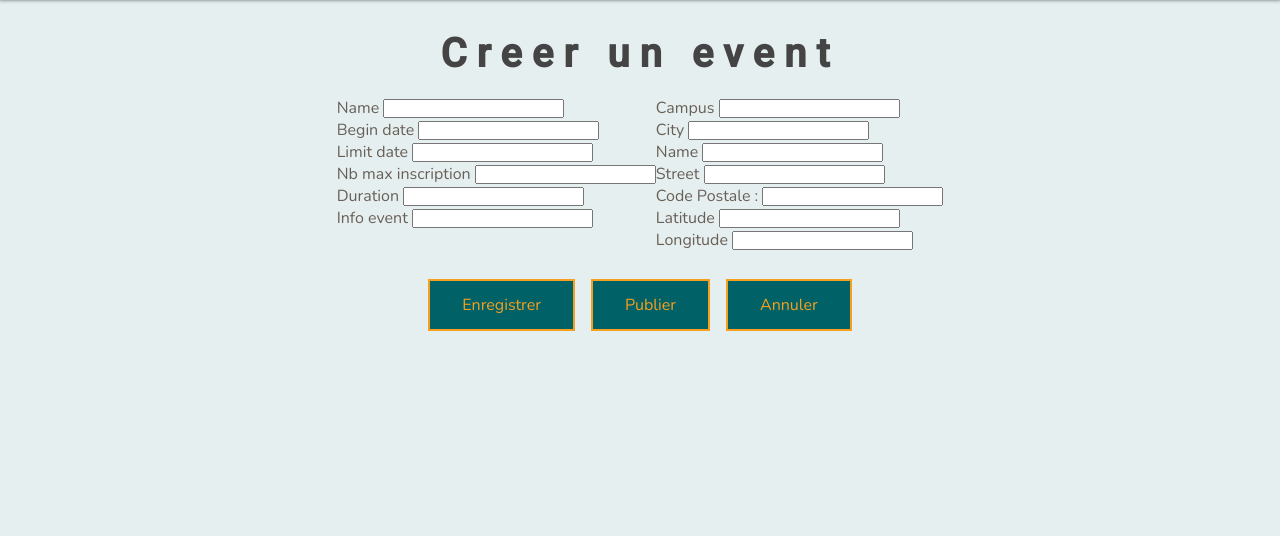
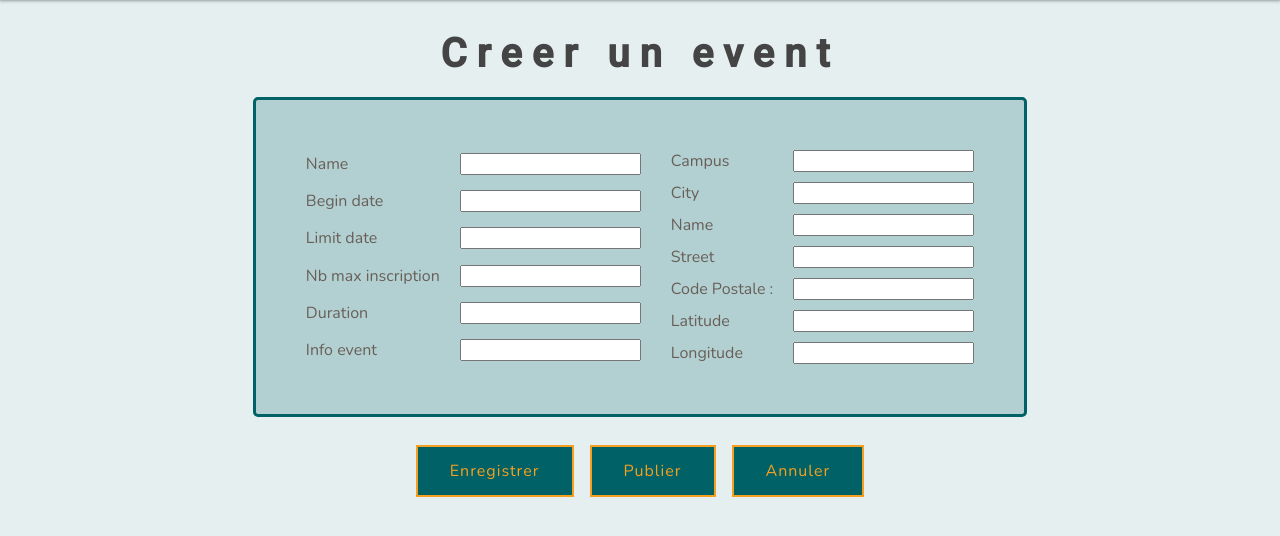
Before and after one commit to KanThor73/eni-events, a Symfony app: template templates/event/createEvent.html.twig in a window 1280 px wide. Shown: the part 110-646 px from the top of the page. Run offline with Twig, Linux system fonts and the light colour scheme; the template is opened without the code that fills it, so the values that code supplies are empty; form fields are guessed from the names that the template uses; some libraries are stand-ins or nearby versions.

Commit message:
update cityForm/placeForm

```diff
--- a/composer.json
+++ b/composer.json
@@ -24,6 +24,7 @@
         "symfony/twig-bundle": "6.3.*",
         "symfony/yaml": "6.3.*",
         "twig/extra-bundle": "^3.7",
+        "twig/intl-extra": "^3.7",
         "twig/twig": "^2.12|^3.0"
     },
     "config": {
--- /dev/null
+++ b/package.json
@@ -0,0 +1,5 @@
+{
+  "dependencies": {
+    "flatpickr": "^4.6.13"
+  }
+}
--- a/public/css/base.css
+++ b/public/css/base.css
@@ -39,23 +39,12 @@ ul{
     list-style: none;
 }
 
-/*.btn-primary{*/
-/*    cursor: pointer;*/
-/*    color: var(--secondary);*/
-/*    background: var(--primary);*/
-/*    font-size: 2rem;*/
-/*    font-weight: 500;*/
-/*    padding: 1rem;*/
-/*    margin: 0rem 1rem;*/
-/*    border-radius: 0.4rem;*/
-/*    border: none;*/
-/*    letter-spacing: 0.1rem;*/
-/*}*/
 
 .btn-primary{
     font-weight: 600;
     padding: 1.3rem;
     cursor: pointer;
+    letter-spacing: 0.1rem;
     color: var(--secondary);
     background: var(--primary);
     border: 2px solid;
--- a/public/css/createEvent.css
+++ b/public/css/createEvent.css
@@ -3,3 +3,24 @@
     flex-direction: column;
     align-items: center;
 }
+
+.form-container{
+    background: var(--primary-light);
+    padding: 3.5rem;
+    border-radius: 0.5rem;
+    border: 3px solid var(--primary);
+}
+
+.form-location{
+    justify-content: space-around;
+}
+.form-details{
+    justify-content: space-around;
+}
+
+.form-row{
+    margin: 0.5rem;
+    display: flex;
+    justify-content: space-between;
+    column-gap: 2rem;
+}
--- a/src/Controller/EventController.php
+++ b/src/Controller/EventController.php
@@ -26,9 +26,11 @@ class EventController extends AbstractController
 
         $event = new Event();
         $place = new Place();
+        $city = new City();
 
         $eventForm = $this->createForm(EventType::class, $event)->handleRequest($request);
         $placeForm = $this->createForm(PlaceType::class, $place)->handleRequest($request);
+        $cityForm = $this->createForm(CityType::class, $city)->handleRequest($request);
 
         if ($eventForm->isSubmitted() && $eventForm->isValid() && $placeForm->isSubmitted() && $placeForm->isValid()) {
 
@@ -46,6 +48,7 @@ class EventController extends AbstractController
         return $this->render('event/createEvent.html.twig', [
             'eventForm' => $eventForm->createView(),
             'placeForm' => $placeForm->createView(),
+            'cityForm' => $cityForm->createView(),
             'codePostale' => '73000'
         ]);
     }
--- a/src/Form/PlaceType.php
+++ b/src/Form/PlaceType.php
@@ -21,6 +21,7 @@ class PlaceType extends AbstractType
             ->add('city', EntityType::class, [
                 'class' => City::class,
                 'choice_label' => 'name',
+                'multiple' => true,
                 'label' => 'Ville'
             ]);
         ;
--- a/templates/event/createEvent.html.twig
+++ b/templates/event/createEvent.html.twig
@@ -10,60 +10,60 @@
 {% block body %}
     <h1 class="m-2">Creer un event</h1>
     {{ form_start(eventForm) }}
-    <div class="event-form-container d-flex ">
-        <div class="form-details">
+    <div class="form-container d-flex ">
+        <div class="form-details d-flex flex-column m-1">
             <div class="form-row">
                 {{ form_label(eventForm.name) }}
                 {{ form_widget(eventForm.name) }}
-                {{ form_errors(eventForm.name) }}
             </div>
+            {{ form_errors(eventForm.name) }}
             <div class="form-row">
                 {{ form_label(eventForm.beginDate) }}
                 {{ form_widget(eventForm.beginDate) }}
-                {{ form_errors(eventForm.beginDate) }}
             </div>
+            {{ form_errors(eventForm.beginDate) }}
             <div class="form-row">
                 {{ form_label(eventForm.limitDate) }}
                 {{ form_widget(eventForm.limitDate) }}
-                {{ form_errors(eventForm.limitDate) }}
             </div>
+            {{ form_errors(eventForm.limitDate) }}
             <div class="form-row">
                 {{ form_label(eventForm.nbMaxInscription) }}
                 {{ form_widget(eventForm.nbMaxInscription) }}
-                {{ form_errors(eventForm.nbMaxInscription) }}
             </div>
+            {{ form_errors(eventForm.nbMaxInscription) }}
             <div class="form-row">
                 {{ form_label(eventForm.duration) }}
                 {{ form_widget(eventForm.duration) }}
-                {{ form_errors(eventForm.duration) }}
             </div>
+            {{ form_errors(eventForm.duration) }}
             <div class="form-row">
                 {{ form_label(eventForm.infoEvent) }}
                 {{ form_widget(eventForm.infoEvent) }}
-                {{ form_errors(eventForm.infoEvent) }}
             </div>
+            {{ form_errors(eventForm.infoEvent) }}
         </div>
-        <div class="form-location">
+        <div class="form-location d-flex flex-column m-1">
             <div class="form-row">
                 {{ form_label(eventForm.campus) }}
                 {{ form_widget(eventForm.campus) }}
-                {{ form_errors(eventForm.campus) }}
             </div>
+            {{ form_errors(eventForm.campus) }}
             <div class="form-row">
                 {{ form_label(placeForm.city) }}
                 {{ form_widget(placeForm.city) }}
-                {{ form_errors(placeForm.city) }}
             </div>
+            {{ form_errors(placeForm.city) }}
             <div class="form-row">
                 {{ form_label(placeForm.name) }}
                 {{ form_widget(placeForm.name) }}
-                {{ form_errors(placeForm.name) }}
             </div>
+            {{ form_errors(placeForm.name) }}
             <div class="form-row">
                 {{ form_label(placeForm.street) }}
                 {{ form_widget(placeForm.street) }}
-                {{ form_errors(placeForm.street) }}
             </div>
+            {{ form_errors(placeForm.street) }}
             <div class="form-row">
                 <label for="">Code Postale : </label>
                 <input type="text" value="{{ codePostale }}">
@@ -71,13 +71,13 @@
             <div class="form-row">
                 {{ form_label(placeForm.latitude) }}
                 {{ form_widget(placeForm.latitude) }}
-                {{ form_errors(placeForm.latitude) }}
             </div>
+            {{ form_errors(placeForm.latitude) }}
             <div class="form-row">
                 {{ form_label(placeForm.longitude) }}
                 {{ form_widget(placeForm.longitude) }}
-                {{ form_errors(placeForm.longitude) }}
             </div>
+            {{ form_errors(placeForm.longitude) }}
         </div>
     </div>
     <div class="buttons d-flex justify-content-center m-2">
```
Also changed, not shown: public/css/layout.css (+7 -0 lines), src/Form/CityType.php (+7 -0 lines), src/Form/EventType.php (+24 -7 lines), package-lock.json (added), 2 other files.
